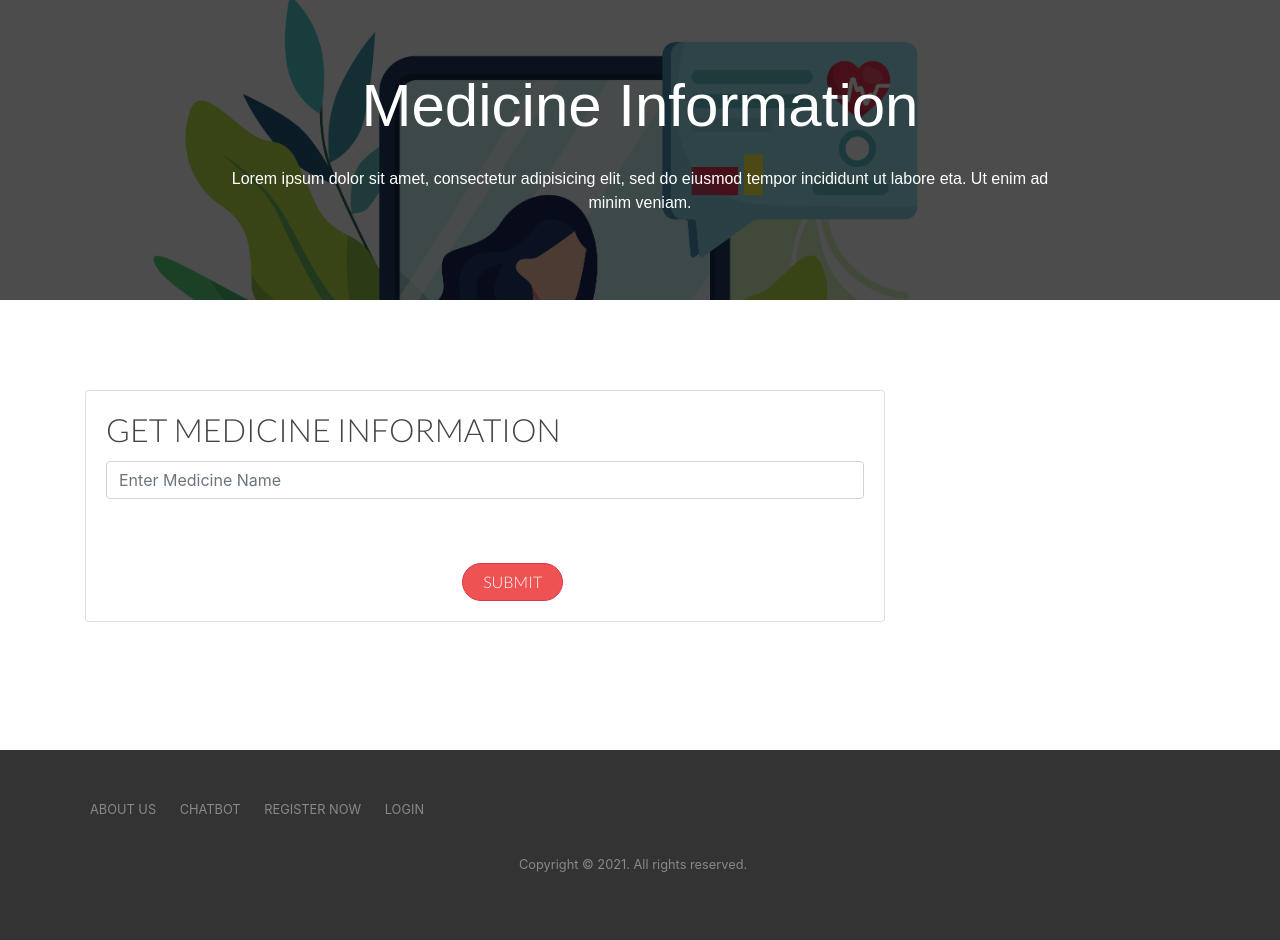
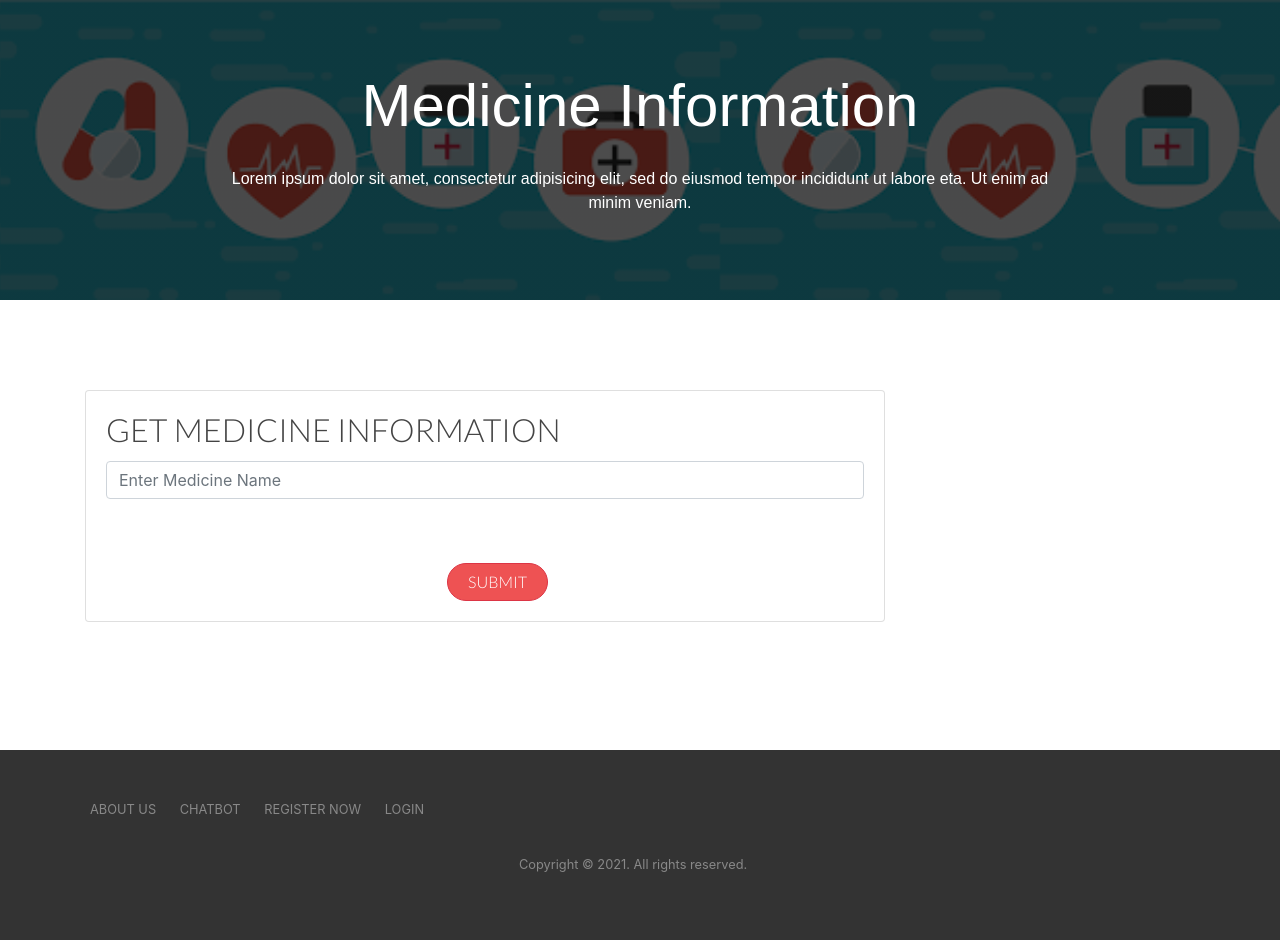
Before and after one commit to sukhada111/Disease-prediction-portal-with-Chatbot, a Django app: page /medicine_info/ in a window 1280 px wide. Shown: the part 61-1001 px from the top of the page. Run offline with Django 3.2, Linux system fonts and the light colour scheme; some libraries are stand-ins or nearby versions; some web fonts are replaced.

Commit message:
Meds header image

```diff
--- a/prediction_portal/medicine_info/templates/medicine_info/medicine_info.html
+++ b/prediction_portal/medicine_info/templates/medicine_info/medicine_info.html
@@ -11,9 +11,9 @@
 <style>
     .main-section{
   position: relative;
-  background:linear-gradient(rgba(0, 0, 0, .7), rgba(0, 0, 0, .7), rgba(0, 0, 0, .7)), url("{% static 'home/header1.png'%}");
+  background:linear-gradient(rgba(0, 0, 0, .7), rgba(0, 0, 0, .7), rgba(0, 0, 0, .7)), url("{% static 'home/head_health.png'%}");
   height:300px;
-  background-size: cover;
+  background-size: contain;
   }
   .main-section i{
   font-size:35px;
@@ -110,7 +110,7 @@
 
                   </div>
                   <br><br>
-                    <button type="submit" class="btn btn-danger btn-header" style="margin-left: 47%;">Submit</button>
+                    <button type="submit" class="btn btn-danger btn-header" style="margin-left: 45%;">Submit</button>
                 </form>
                   </div>
                 </div>
```
